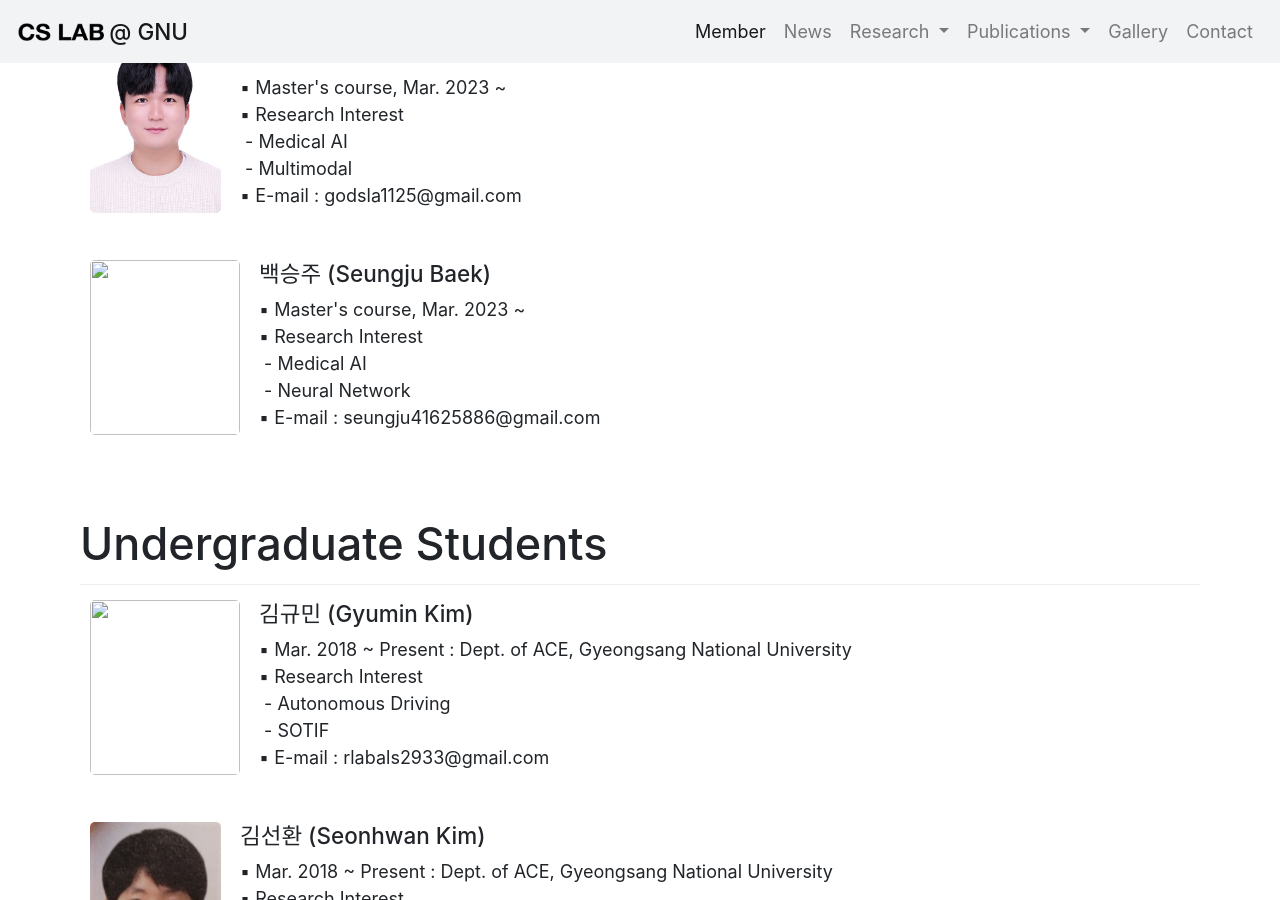
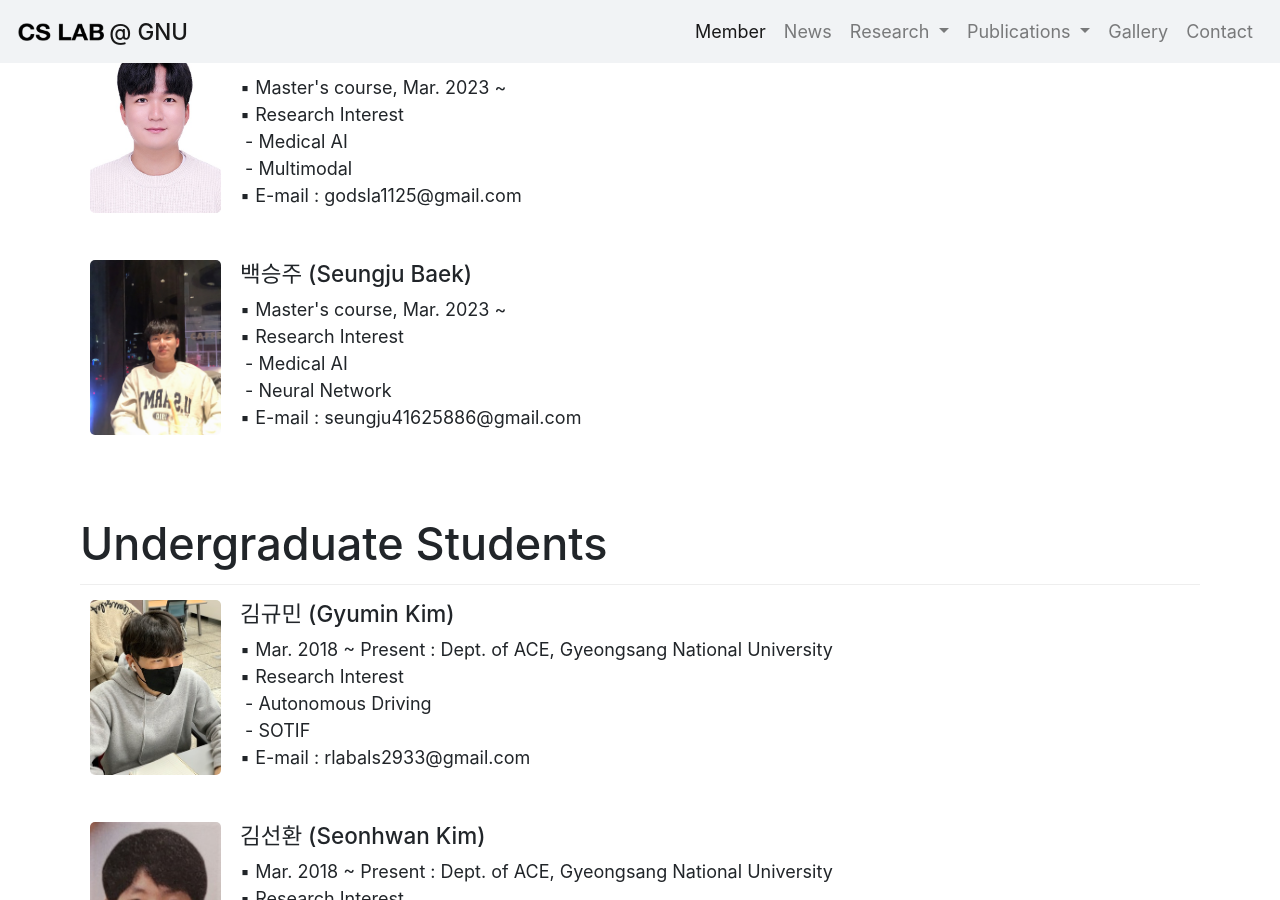
Before and after one commit to LEEJUH0/LEEJUH0.github.io, a Jekyll site: the page built from member/members.html, in a window 1280 px wide and 900 px high, scrolled down 1492 px. Built offline with Jekyll 4.4.1, drawn with Linux system fonts in a browser that asks for light colours; some web fonts are replaced.

Commit message:
Update members.html

```diff
--- a/member/members.html
+++ b/member/members.html
@@ -121,7 +121,7 @@
 
 	<table>
 		<tr valign="top">
-			<td width="150px"><img align="left" width="150px" height="175px" src="/images/seungjubaek.jpg" />
+			<td width="150px"><img align="left" width="150px" height="175px" src="/member_image/seungjubaek.jpg" />
 			</td>
 			<td>
 				<ul>
@@ -144,7 +144,7 @@
 
 	<table>
 		<tr valign="top">
-			<td width="150px"><img align="left" width="150px" height="175px" src="/images/gyuminkim.jpg" />
+			<td width="150px"><img align="left" width="150px" height="175px" src="/member_image/gyuminkim.jpg" />
 			</td>
 			<td>
 				<ul>
```
